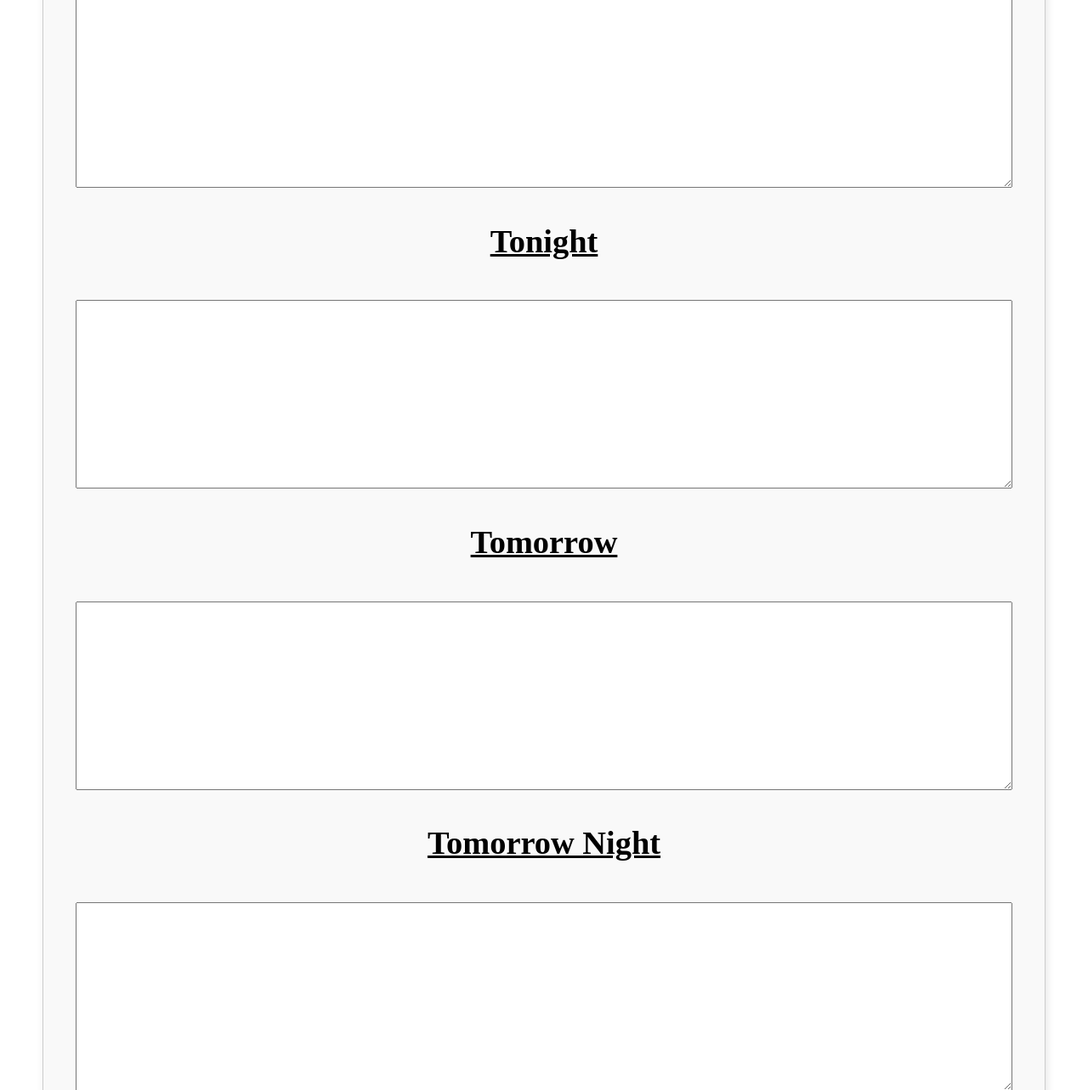
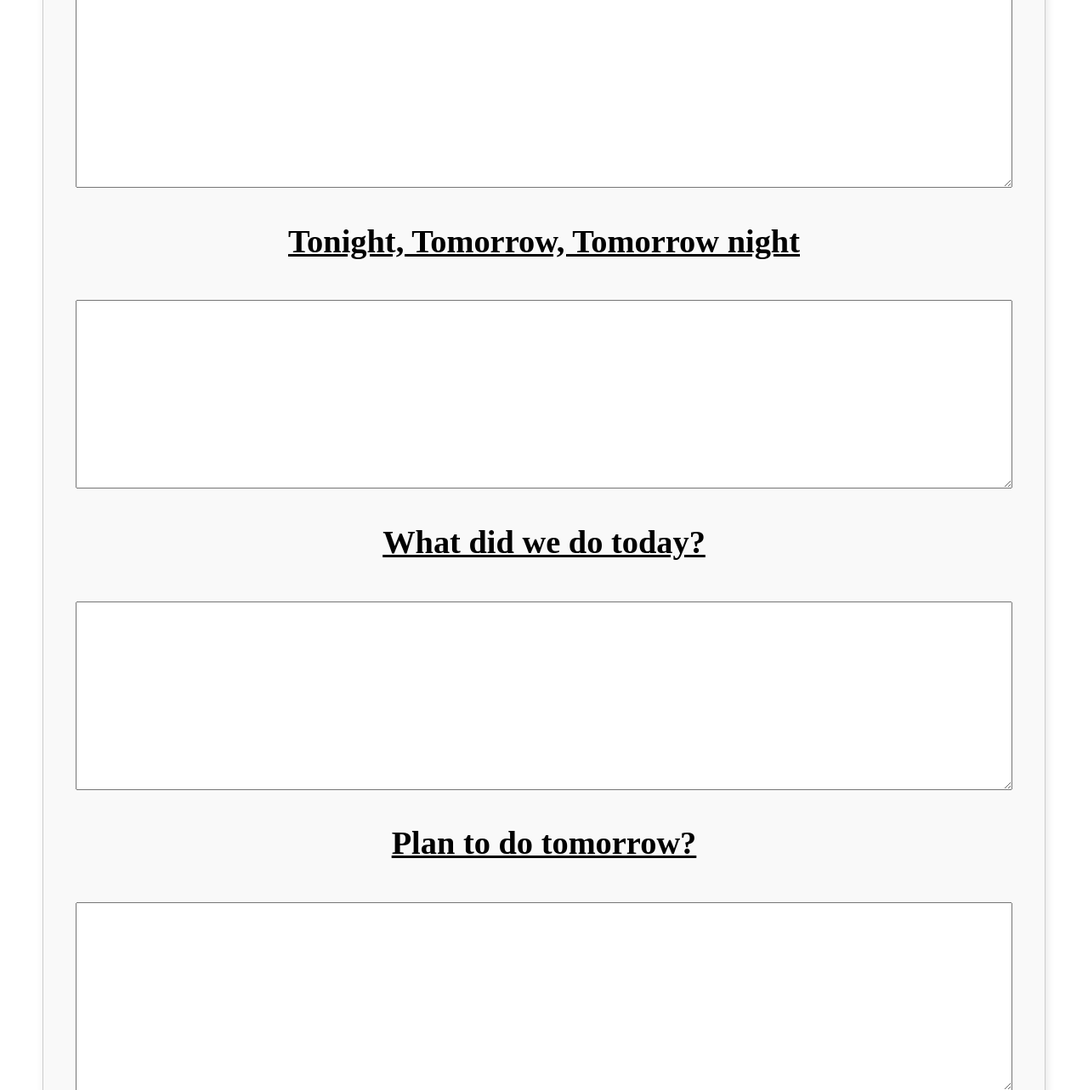
Before and after one commit to rhys-jordan/cbmr_weather_patrol_app, a Flask app: page /pm-form in a window 1280 px wide. Shown: the part 391-1674 px from the top of the page at 85% size. Run offline with Flask 3, Linux system fonts and the light colour scheme; the visitor is signed in with stand-in values (Sample User, id 1); data that the repository does not hold is empty; some libraries are stand-ins or nearby versions.

Commit message:
Krista meeting notes: Pm-form: done need PDFFF

```diff
--- a/CBMR_Weather/app.py
+++ b/CBMR_Weather/app.py
@@ -427,9 +427,9 @@ def pm_form():
         ytd_snow = request.form.get('ytd_snow', None)
         ytd_swe= request.form.get('ytd_swe', None)
         weather_fx = request.form.get('weather_fx', None)
-        tonight = request.form.get('tonight', None)
-        tomorrow = request.form.get('tomorrow', None)
-        tomorrow_night = request.form.get('tomorrow_night', None)
+        tonight_tomorrow = request.form.get('tonight_tomorrow', None)
+        do_today = request.form.get('do_today', None)
+        plan_to_do = request.form.get('plan_to_do', None)
         mitigation = request.form.get('mitigation', None)
         print(request.form.get('uphill_access', None))
         if request.form.get('uphill_access', None) == 'paradise':
@@ -440,7 +440,7 @@ def pm_form():
             uphill_access = 'Not Open'
         basic_stats = [hs, hn24, ytd_snow, uphill_access]
 
-        pdf_filename = generate_pdf_pm(date, forecaster, basic_stats, weather_fx, tonight, tomorrow, tomorrow_night, mitigation)
+        pdf_filename = generate_pdf_pm(date, forecaster, basic_stats, weather_fx, tonight_tomorrow, do_today, plan_to_do, mitigation)
         return send_file(pdf_filename, as_attachment=True)  #
 
 
--- a/CBMR_Weather/templates/pm-form.html
+++ b/CBMR_Weather/templates/pm-form.html
@@ -24,14 +24,14 @@
     <h1>Weather Forecast</h1><br>
     <textarea id="weather_fx" name="weather_fx"></textarea>
 
-    <h1>Tonight</h1><br>
-    <textarea id="tonight" name="tonight"></textarea>
+    <h1>Tonight, Tomorrow, Tomorrow night</h1><br>
+    <textarea id="tonight_tomorrow" name="tonight_tomorrow"></textarea>
 
-    <h1>Tomorrow</h1><br>
-    <textarea id="tomorrow" name="tomorrow"></textarea>
+    <h1>What did we do today?</h1><br>
+    <textarea id="do_today" name="do_today"></textarea>
 
-    <h1>Tomorrow Night</h1><br>
-    <textarea id="tomorrow_night" name="tomorrow_night"></textarea>
+    <h1>Plan to do tomorrow?</h1><br>
+    <textarea id="plan_to_do" name="plan_to_do"></textarea>
 
     <h1>Mitigation</h1><br>
     <textarea id="mitigation" name="mitigation"></textarea>
```
